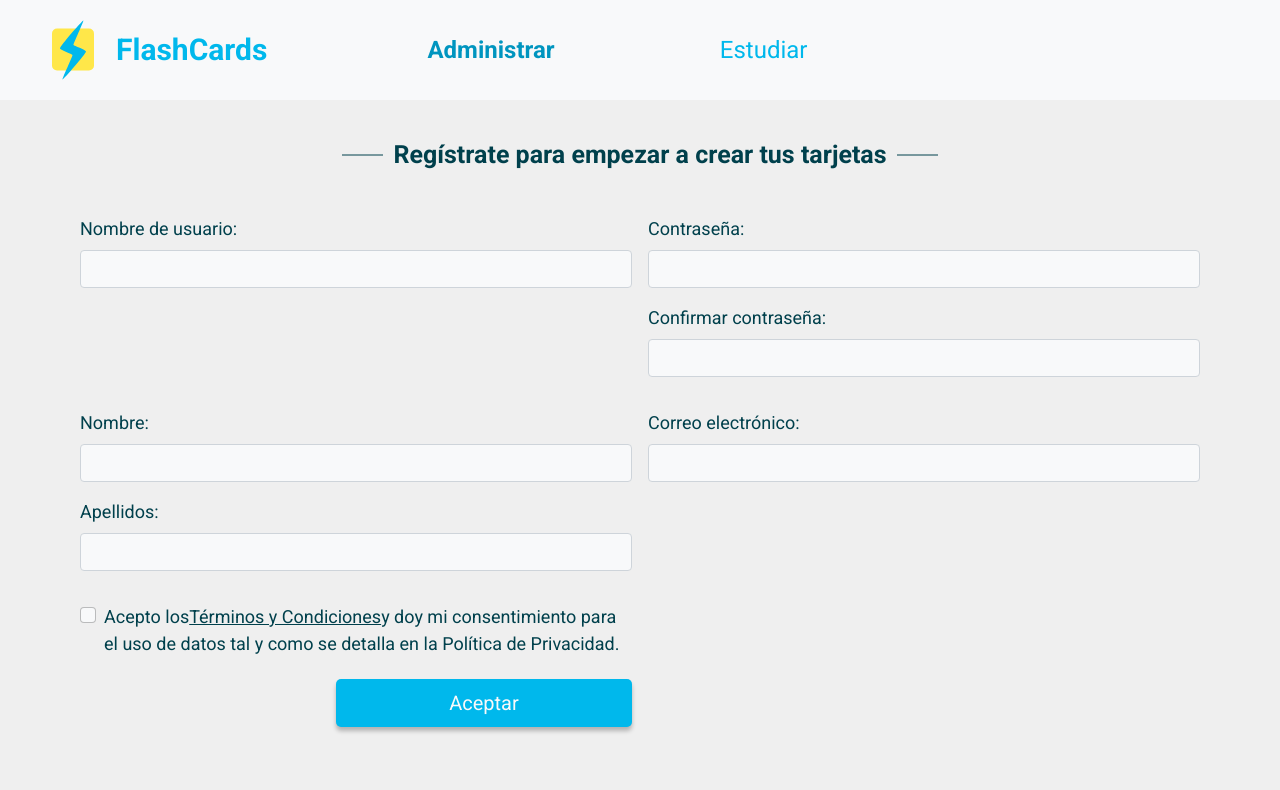
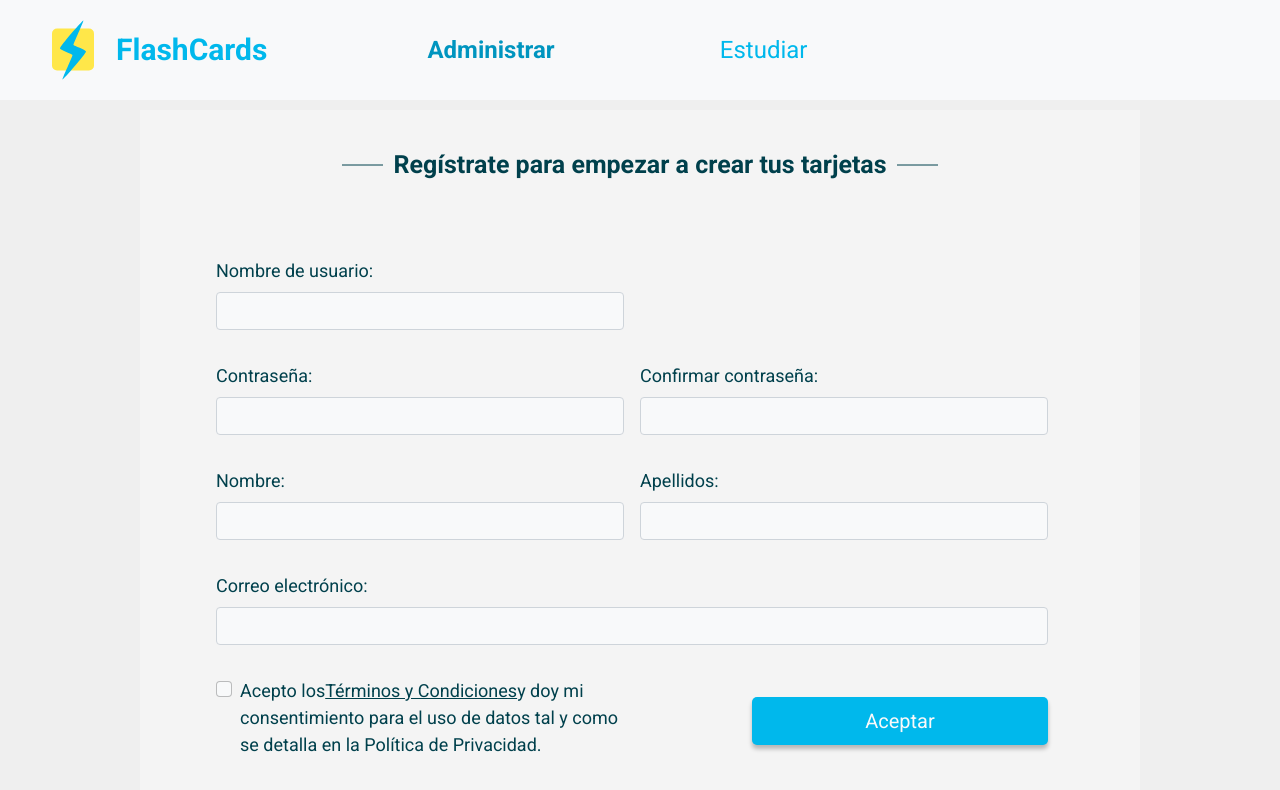
Before and after one commit to niltonsjr/flashcards, a React (Create React App) app in the folder frontend/: page /register in a window 1280 px wide. Shown: the top 790 px of the page. Built offline with nearby package versions, Linux system fonts and the light colour scheme.

Commit message:
finalizado estilo de página de registro

```diff
--- a/frontend/src/pages/Register/index.tsx
+++ b/frontend/src/pages/Register/index.tsx
@@ -12,8 +12,9 @@ const Register = () => {
       </div>
       <hr />
       <div className="register-form-container">
-        <form className="row row-cols-lg-2 g-3">
-          <div className="mb-3 col-12">
+        <form className="row">
+          <div className="row row-cols-lg-2 g-3">
+            <div className="col-12">
               <label htmlFor="nombreUsuario" className="form-label">
                 Nombre de usuario:
               </label>
@@ -24,8 +25,9 @@ const Register = () => {
                 name="nombreUsuario"
               />
             </div>
-          <div className="passwords-container col-12">
-            <div className="mb-3">
+          </div>
+          <div className="row row-cols-lg-2 g-3">
+            <div className="col-12">
               <label htmlFor="contrasena" className="form-label">
                 Contraseña:
               </label>
@@ -36,7 +38,7 @@ const Register = () => {
                 name="contrasena"
               />
             </div>
-            <div className="mb-3">
+            <div className="col-12">
               <label htmlFor="confirmContrasena" className="form-label">
                 Confirmar contraseña:
               </label>
@@ -48,8 +50,8 @@ const Register = () => {
               />
             </div>
           </div>
-          <div className="fullname-container col-12">
-            <div className="mb-3">
+          <div className="row row-cols-lg-2 g-3">
+            <div className="col-12">
               <label htmlFor="nombre" className="form-label">
                 Nombre:
               </label>
@@ -60,7 +62,7 @@ const Register = () => {
                 name="nombre"
               />
             </div>
-            <div className="mb-3">
+            <div className="col-12">
               <label htmlFor="apellidos" className="form-label">
                 Apellidos:
               </label>
@@ -72,7 +74,8 @@ const Register = () => {
               />
             </div>
           </div>
-          <div className="mb-3 col-12">
+          <div className="row row-cols-lg-1 g-3">
+            <div className="col-12">
               <label htmlFor="email" className="form-label">
                 Correo electrónico:
               </label>
@@ -83,7 +86,9 @@ const Register = () => {
                 name="email"
               />
             </div>
-          <div className="register-buttom-container col-12">
+          </div>
+          <div className="row row-cols-lg-2 g-3">
+            <div className="col-12">
               <div className="form-check">
                 <input
                   className="form-check-input"
@@ -100,8 +105,11 @@ const Register = () => {
                   detalla en la Política de Privacidad.
                 </label>
               </div>
-            <div>
-              <button className="register-submit">Aceptar</button>
+            </div>
+            <div className="col-12">
+              <button typeof="submit" className="register-submit col-12">
+                Aceptar
+              </button>
             </div>
           </div>
         </form>
--- a/frontend/src/pages/Register/styles.css
+++ b/frontend/src/pages/Register/styles.css
@@ -1,8 +1,11 @@
 .register-container {
   min-width: 400px;
+  max-width: 1000px;
   display: flex;
   flex-direction: column;
   padding: 30px 20px 20px 20px;
+  margin: 10px auto;
+  background-color: rgba(255, 255, 255, 0.3);
 }
 
 .register-header img {
@@ -70,7 +73,6 @@
   }
 
   .register-container h1 {
-    /* font-size: 21px; */
     padding: 0 10px 0 10px;
   }
 
@@ -100,23 +102,13 @@
 }
 
 @media (min-width: 992px) {
-  /* .register-buttom-container {
-    display: flex;
-    flex-direction: row;
+  .register-container {
+    padding: 85px 65px auto 65px;
   }
+}
 
-  .register-submit {
-    margin: 5px 0 0 5px;
+@media (min-width: 12002px) {
+  .register-container {
+    padding: 85px 215px auto 215px;
   }
-
-  .passwords-container {
-    display: flex;
-    flex-direction: row;
-    justify-content: space-around;
-
-  }
-
-  .passwords-container input {
-    width:100%;
-  }*/
 }
```
Lines whose indentation alone changed are shown as unchanged.
